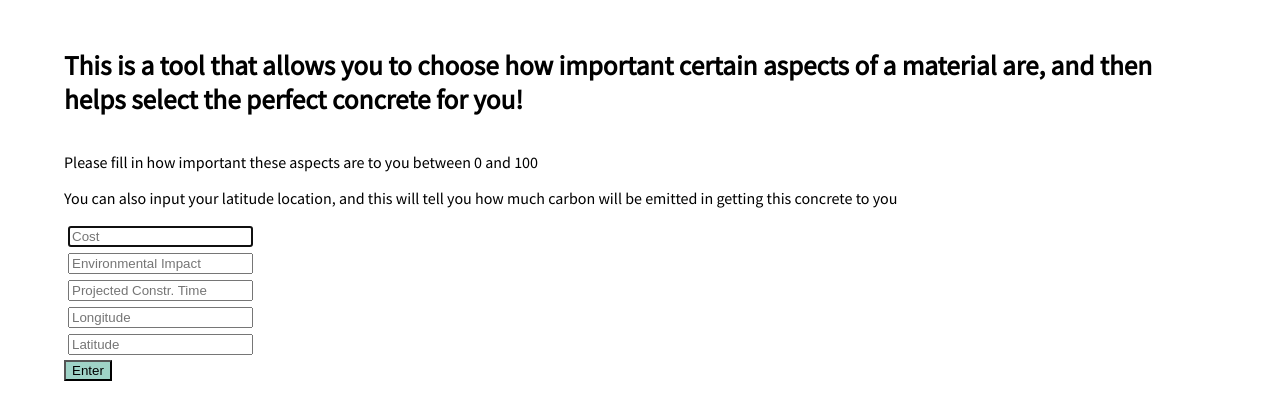
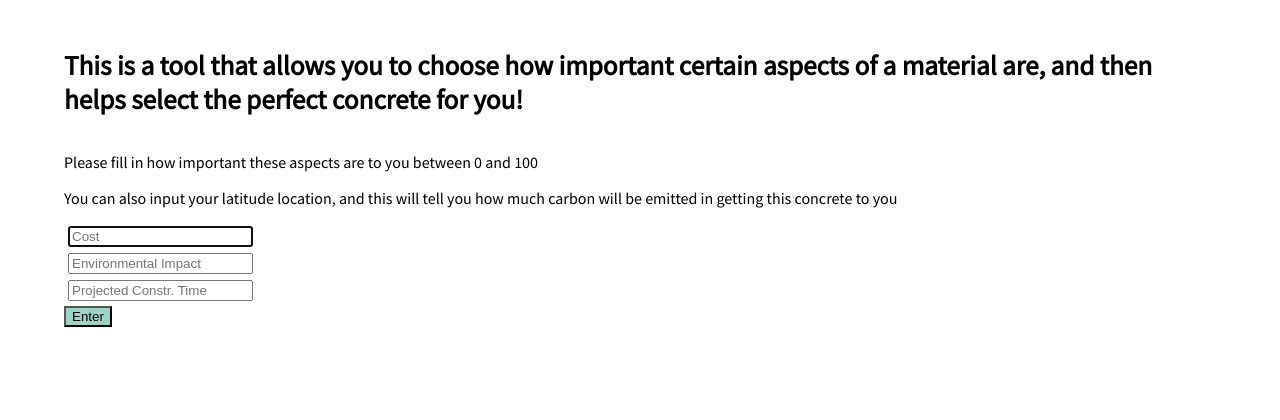
Before and after one commit to kyrill-borz/hackathondatabase, a Flask app: page / in a window 1280 px wide. Shown: the part 255-675 px from the top of the page. Run offline with Flask 2, Linux system fonts and the light colour scheme; some web fonts are replaced.

Commit message:
removed latitude and longitude

```diff
--- a/basic_algorithm.py
+++ b/basic_algorithm.py
@@ -22,7 +22,7 @@ def load_data(csv_file):
     return df
 
 
-def create_score(df, money_weight, eco_weight, speed_weight, longitude, latitude):
+def create_score(df, money_weight, eco_weight, speed_weight):
     """ Basic scoring system. """
 
     df2 = pd.DataFrame(df["Material: Name"])
@@ -33,8 +33,6 @@ def create_score(df, money_weight, eco_weight, speed_weight, longitude, latitude
     df2["Eco score (%)"] = (100 - (df["Overall EC sum (tonCO2e)"] * 10000)).round().astype(int)
 
     df2["Speed score (%)"] = df["Construction times"] * 10
-
-    df2["Distance (m)"] = calculate_flight_distance("static/data/company_data.json", "A", longitude, latitude)
 
     total_weight = int(money_weight) + int(eco_weight) + int(speed_weight)
     df2["Overall score (%)"] = (((df2["Money score (%)"]*int(money_weight)) + (df2["Eco score (%)"]*int(eco_weight)) + (df2["Speed score (%)"]*int(speed_weight))) /  total_weight).round().astype(int)
--- a/routes.py
+++ b/routes.py
@@ -16,8 +16,6 @@ def index():
             no1=int(request.form.get('weighting 1'))
             no2=int(request.form.get('weighting 2'))
             no3=int(request.form.get('weighting 3'))
-            longitude=request.form.get('longitude')
-            latitude=request.form.get('latitude')
             data = load_data(db)
             data=create_score(data, money_weight=no1, eco_weight=no2, speed_weight=no3)
             datatags=data.columns.values
@@ -32,10 +30,8 @@ def table():
             no1=request.form.get('weighting 1')
             no2=request.form.get('weighting 2')
             no3=request.form.get('weighting 3')
-            longitude=request.form.get('longitude')
-            latitude=request.form.get('latitude')
             data = load_data(db)
-            data=create_score(data, no1, no2,no3,int(longitude),int(latitude))
+            data=create_score(data, no1, no2,no3)
             datatags=data.columns.values
             myData = data.values
 
--- a/templates/index.html
+++ b/templates/index.html
@@ -28,17 +28,6 @@
                 </div>
             </div>
 
-            <div class="field">
-                <div class="control">
-                    <input class="input is-large" type="text" name="longitude" placeholder="Longitude" autofocus="">
-                </div>
-            </div>
-
-            <div class="field">
-                <div class="control">
-                    <input class="input is-large" type="text" name="latitude" placeholder="Latitude" autofocus="">
-                </div>
-            </div>
             <button class="button is-block is-info is-large is-fullwidth">Enter</button>
         </form>
     </div>
```
Also changed, not shown: templates/table.html (+4 -4 lines).
